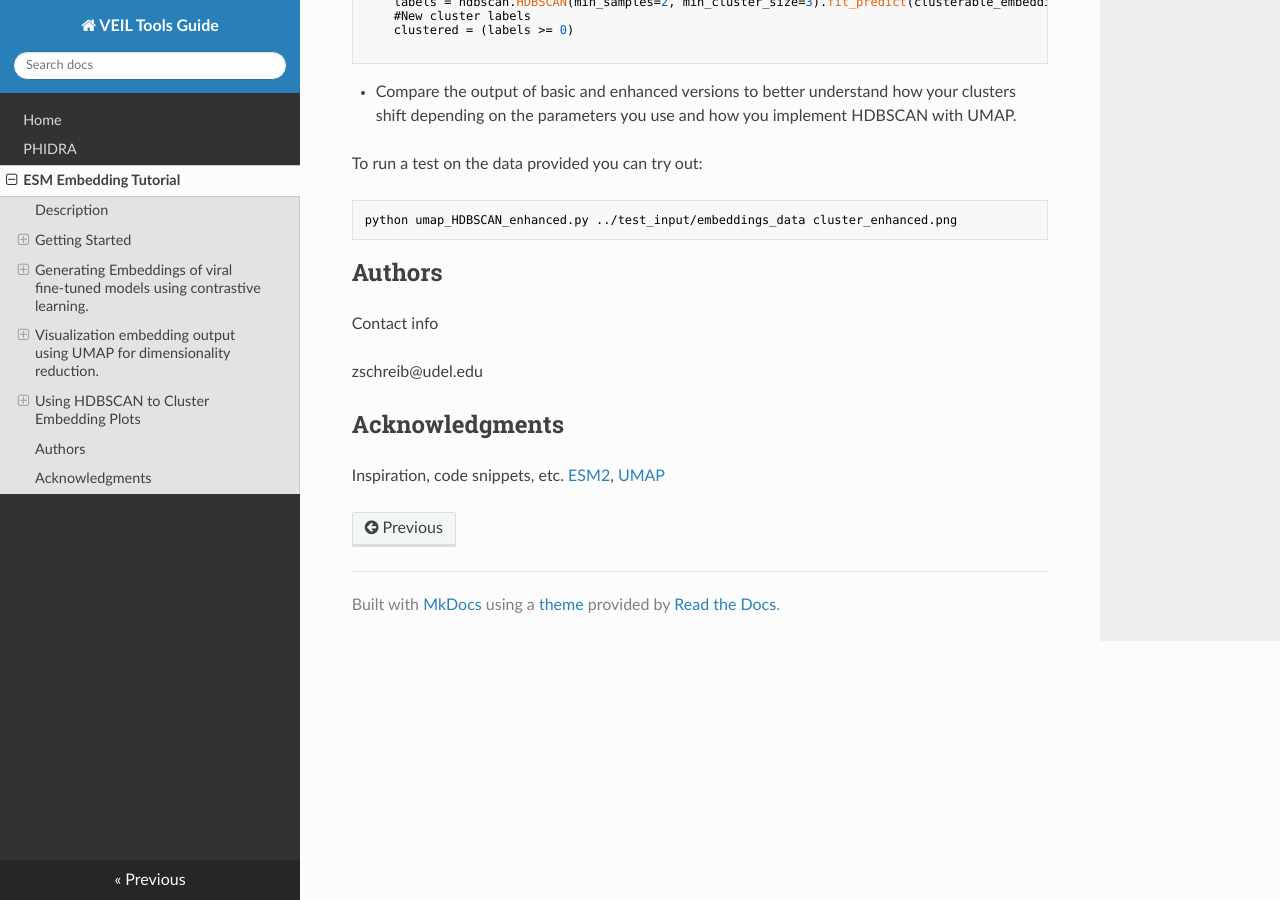
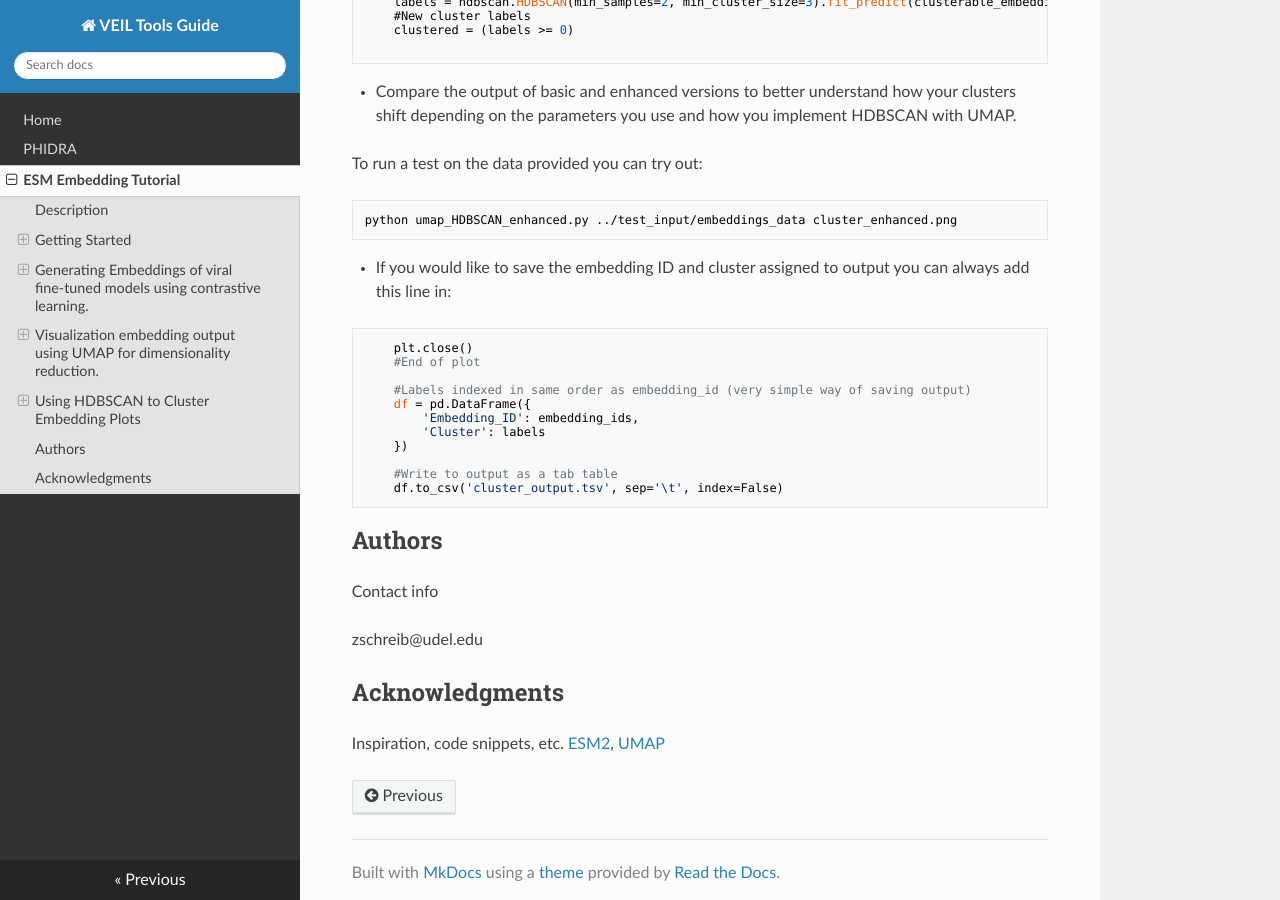
Before and after one commit to zschreib/tool-instructions, an MkDocs documentation site: the page built from docs/embedding.md, in a window 1280 px wide and 900 px high, scrolled down 5391 px. Built offline with MkDocs 1.6.1, drawn with Linux system fonts in a browser that asks for light colours; nearby versions of some CDN libraries.

Commit message:
save clusters to file

````diff
--- a/docs/embedding.md
+++ b/docs/embedding.md
@@ -270,6 +270,22 @@ To run a test on the data provided you can try out:
 python umap_HDBSCAN_enhanced.py ../test_input/embeddings_data cluster_enhanced.png
 ```
 
+* If you would like to save the embedding ID and cluster assigned to output you can always add this line in:
+
+```
+    plt.close()
+    #End of plot
+
+    #Labels indexed in same order as embedding_id (very simple way of saving output)
+    df = pd.DataFrame({
+        'Embedding_ID': embedding_ids,
+        'Cluster': labels
+    })
+
+    #Write to output as a tab table
+    df.to_csv('cluster_output.tsv', sep='\t', index=False)
+```
+
 ## Authors
 
 Contact info
````
